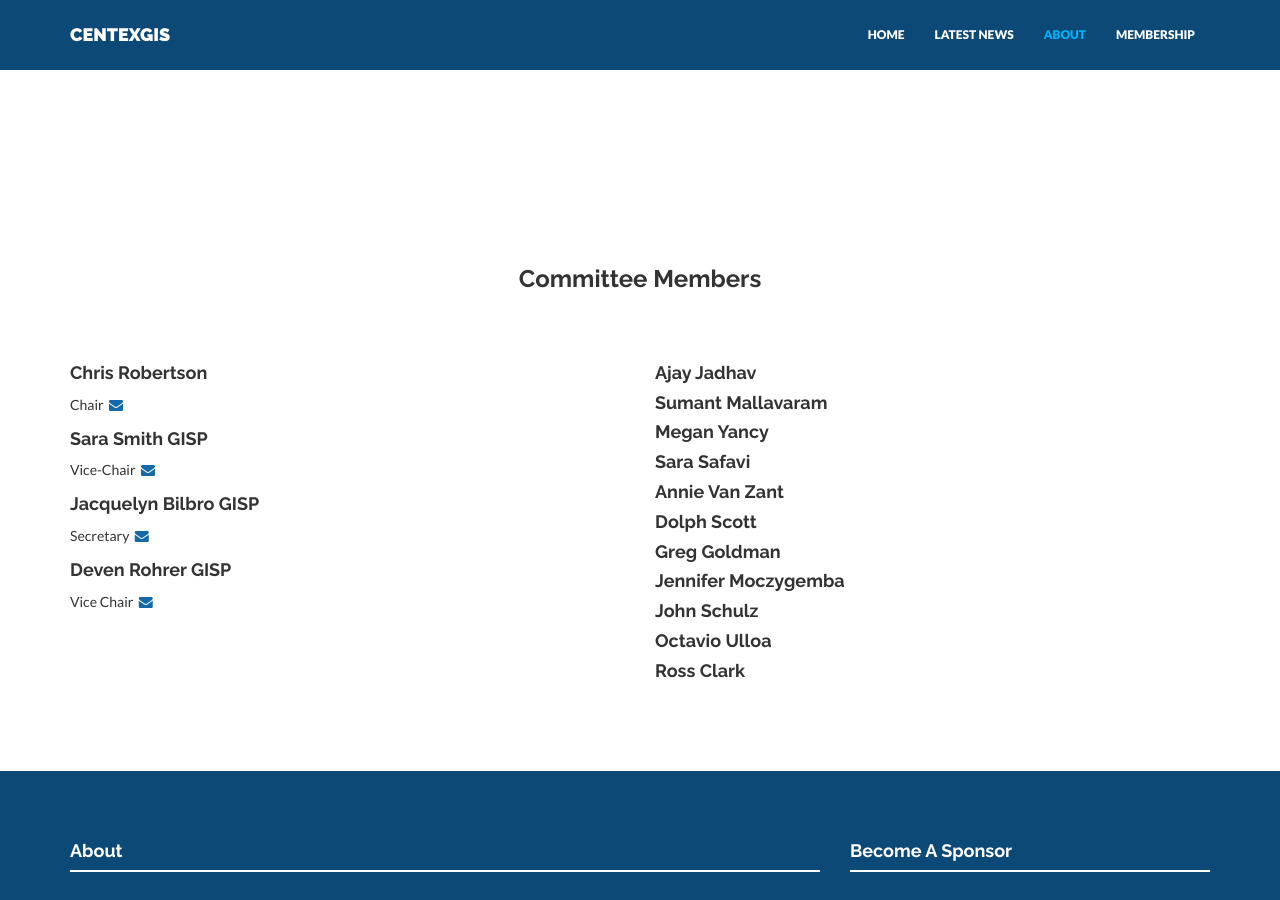
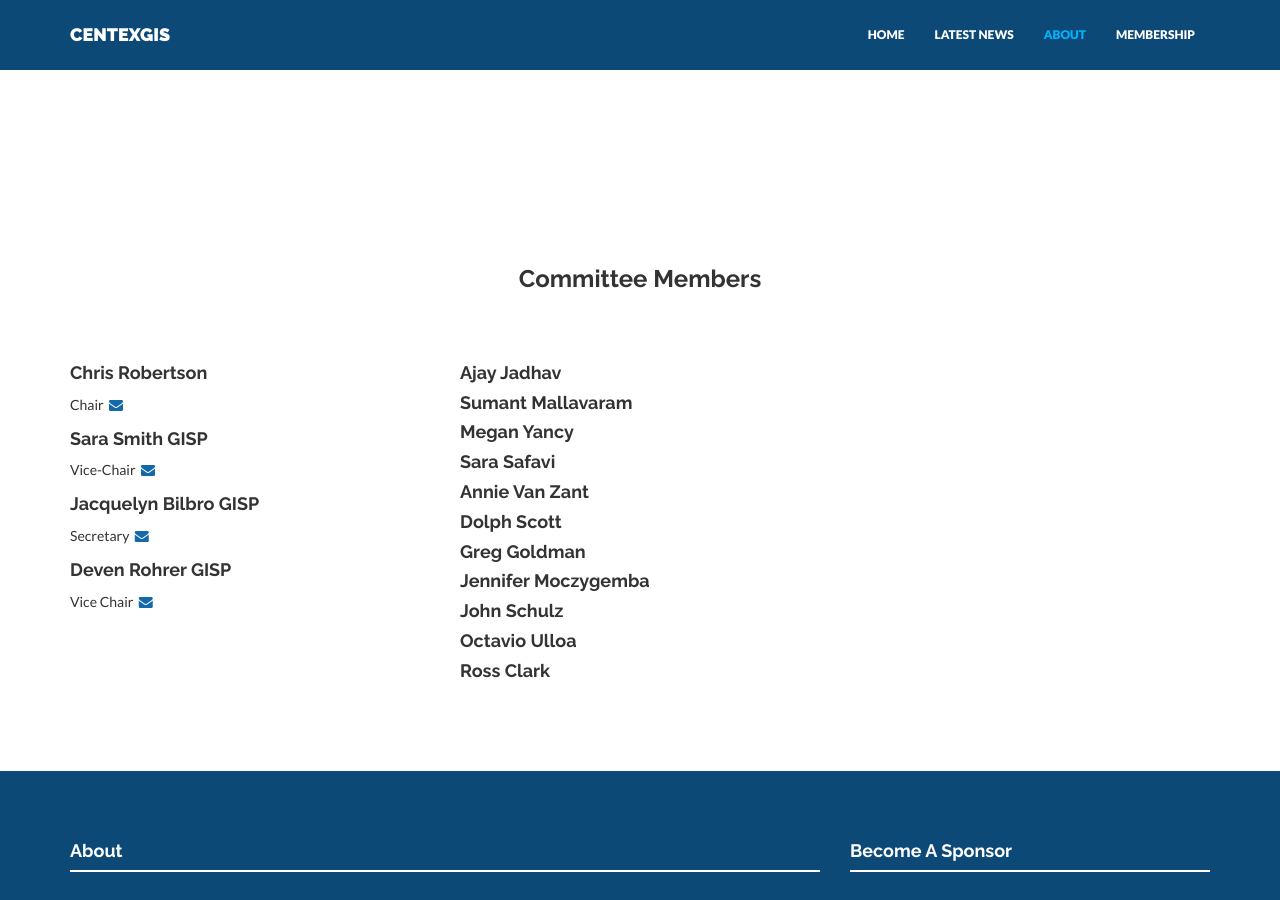
Before and after one commit to centexgis/centexgis.github.io, a Jekyll site: the page built from about.html, in a window 1280 px wide and 900 px high. Built offline with Jekyll 4.4.1, drawn with Linux system fonts in a browser that asks for light colours; nearby versions of some CDN libraries.

Commit message:
about page work

```diff
--- a/_config.yml
+++ b/_config.yml
@@ -69,7 +69,7 @@ members:
     position: Vice Chair
     social:
       - title: envelope #use for email address
-        url: Deven.Rohrer@atkinsglobal.com
+        url: mailto:Deven.Rohrer@atkinsglobal.com
 committees:
 - name: Ajay Jadhav
 - name: Sumant Mallavaram
--- a/_includes/members.html
+++ b/_includes/members.html
@@ -1,18 +1,18 @@
 <div class="container mtb">
     <div class="row">
     <h3 class="mb text-center">Committee Members</h3>
-    <div class="col-md-6">
+        <div class="col-md-4">
         {% for member in site.members %}
             <h4>{{ member.name }}</h4>
                 <p>
-            {{member.position}}&nbsp;
+                {{ member.position }}&nbsp;
                 {% for entry in member.social %}
                     <a href="{{ entry.url }}"> <i class="fa fa-{{ entry.title }}"></i></a>
                 {% endfor %}
                 </p>
             {% endfor %}
         </div>
-    <div class="col-md-6">
+        <div class="col-md-4">
         {% for committee in site.committees %}
             <h4>{{ committee.name }}</h4>
         {% endfor %}
```
Lines whose indentation alone changed are shown as unchanged.
